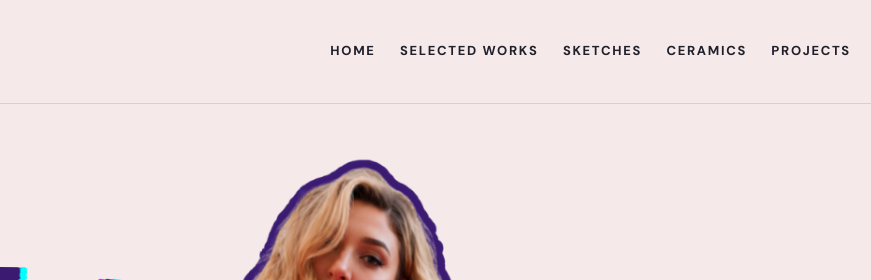
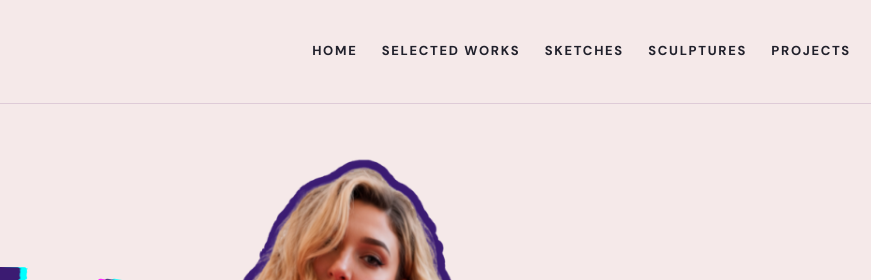
Before and after one commit to daniellahusam/daniella-hussam-portfolio, a plain HTML site: page index.html in a window 1280 px wide. Shown: the top 280 px of the page, 302-1173 px from the left. Drawn offline with nearby package versions, Linux system fonts and the light colour scheme; a web font is replaced by a local one.

Commit message:
Rename Ceramics navigation to Sculptures

```diff
--- a/index.html
+++ b/index.html
@@ -23,7 +23,7 @@
       <a href="index.html">Home</a>
       <a href="selected-works.html">Selected Works</a>
       <a href="studies.html">Sketches</a>
-      <a href="ceramics.html">Ceramics</a>
+      <a href="ceramics.html">Sculptures</a>
       <a href="installations.html">Projects</a>
       <a class="mostra-nav-link" href="https://getmostra.com/artist/daniellahussam" target="_blank" rel="noopener noreferrer" aria-label="Visit Mostra">
         <img src="assets/images/mostra-logo.png" alt="Mostra">
```
